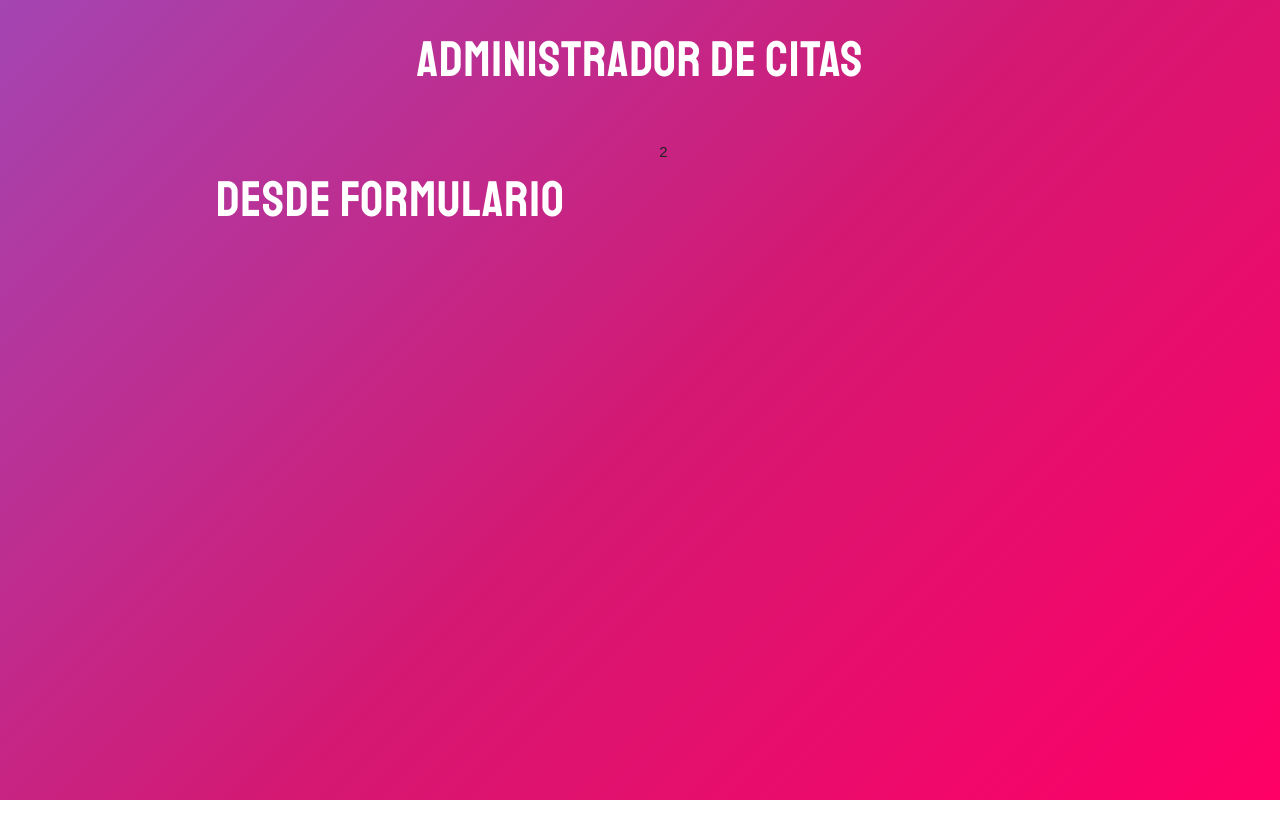
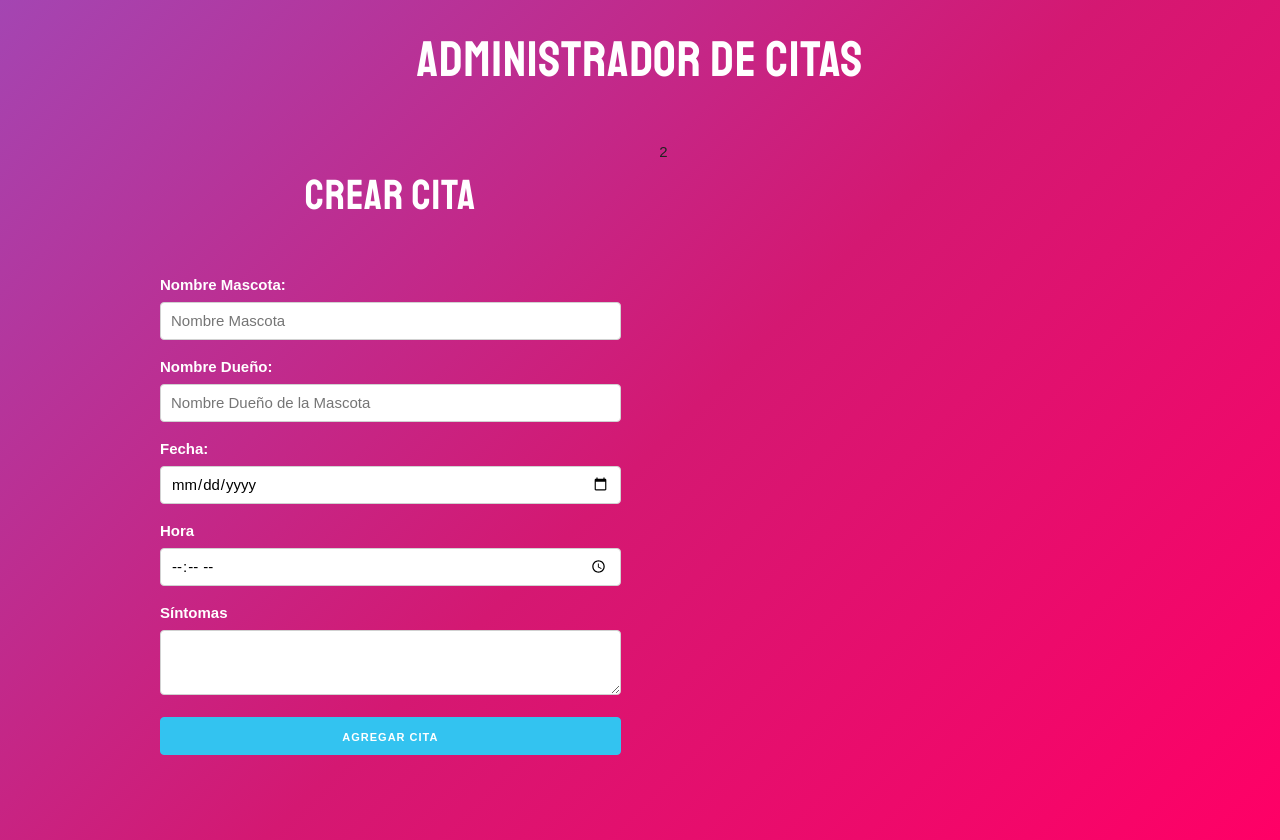
Before and after one commit to jcaballeroj/Citas, a React (Create React App) app: page / in a window 1280 px wide. Before the commit the page ends 800 px from the top, so only its background shows below. Built offline with nearby package versions, Linux system fonts and the light colour scheme.

Commit message:
Estilo de Formulario

```diff
--- a/src/components/Formulario.js
+++ b/src/components/Formulario.js
@@ -1,9 +1,49 @@
-import React from 'react';
+import React,{Fragment} from 'react';
 
 
 const Formulario = () => {
     return (
-        <h1>Desde formulario</h1>
+       <Fragment>
+           <h2>Crear Cita</h2>
+           <form>
+               <label>Nombre Mascota:</label>
+               <input
+                    type="text"
+                    name="mascota"
+                    className="u-full-width"
+                    placeholder="Nombre Mascota"
+               />
+                <label>Nombre Dueño:</label>
+               <input
+                    type="text"
+                    name="propietario"
+                    className="u-full-width"
+                    placeholder="Nombre Dueño de la Mascota"
+               />
+                <label>Fecha:</label>
+               <input
+                    type="date"
+                    name="fecha"
+                    className="u-full-width"
+               />
+                <label>Hora</label>
+               <input
+                    type="time"
+                    name="hora"
+                    className="u-full-width"
+               />
+                <label>Síntomas</label>
+               <textarea
+                 className="u-full-width"
+                 name="sintomas"
+
+               ></textarea>
+                <button
+                    type="submit"
+                    className="u-full-width button-primary"
+                >Agregar Cita</button>
+           </form>
+       </Fragment>
      );
 }
 
```
